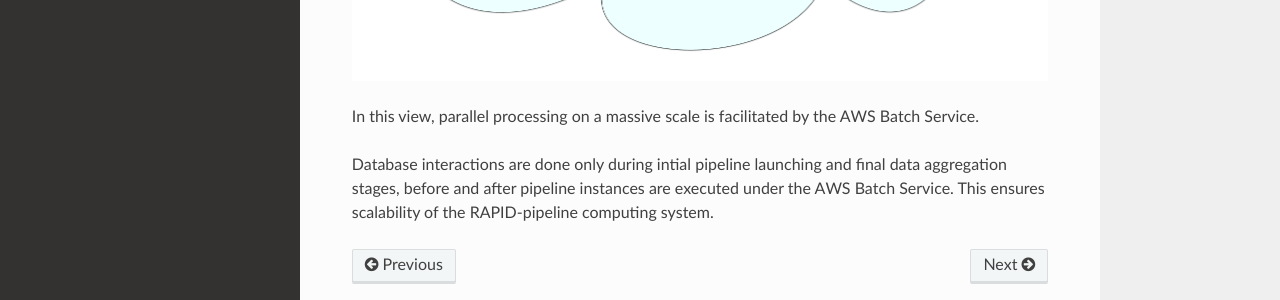
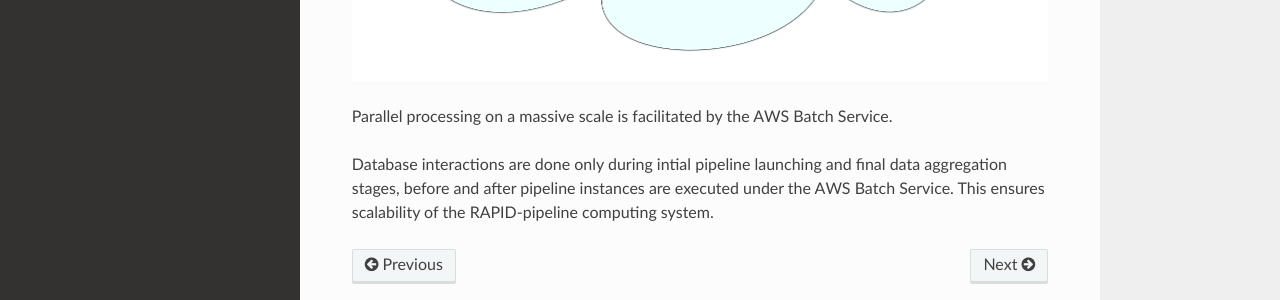
Before and after one commit to Caltech-IPAC/rapid, a Sphinx documentation site: the page built from docs/source/sysarch/comp_arch.rst, in a window 1280 px wide and 900 px high, scrolled down 1243 px. Shown: the part 463-763 px from the top of the window. Built offline with Sphinx 7.4.7 and the Read the Docs theme 3.1.0, drawn with Linux system fonts in a browser that asks for light colours.

Commit message:
Removed some extraneous words.

```diff
--- a/docs/source/sysarch/comp_arch.rst
+++ b/docs/source/sysarch/comp_arch.rst
@@ -21,7 +21,7 @@ Here is a more detailed flowchart of the RAPID computing architecture:
 
 .. image:: computing_architecture.png
 
-In this view, parallel processing on a massive scale is facilitated by the AWS Batch Service.
+Parallel processing on a massive scale is facilitated by the AWS Batch Service.
 
 Database interactions are done only during intial pipeline launching and final data aggregation stages,
 before and after pipeline instances are executed under the AWS Batch Service.  This ensures scalability
```
